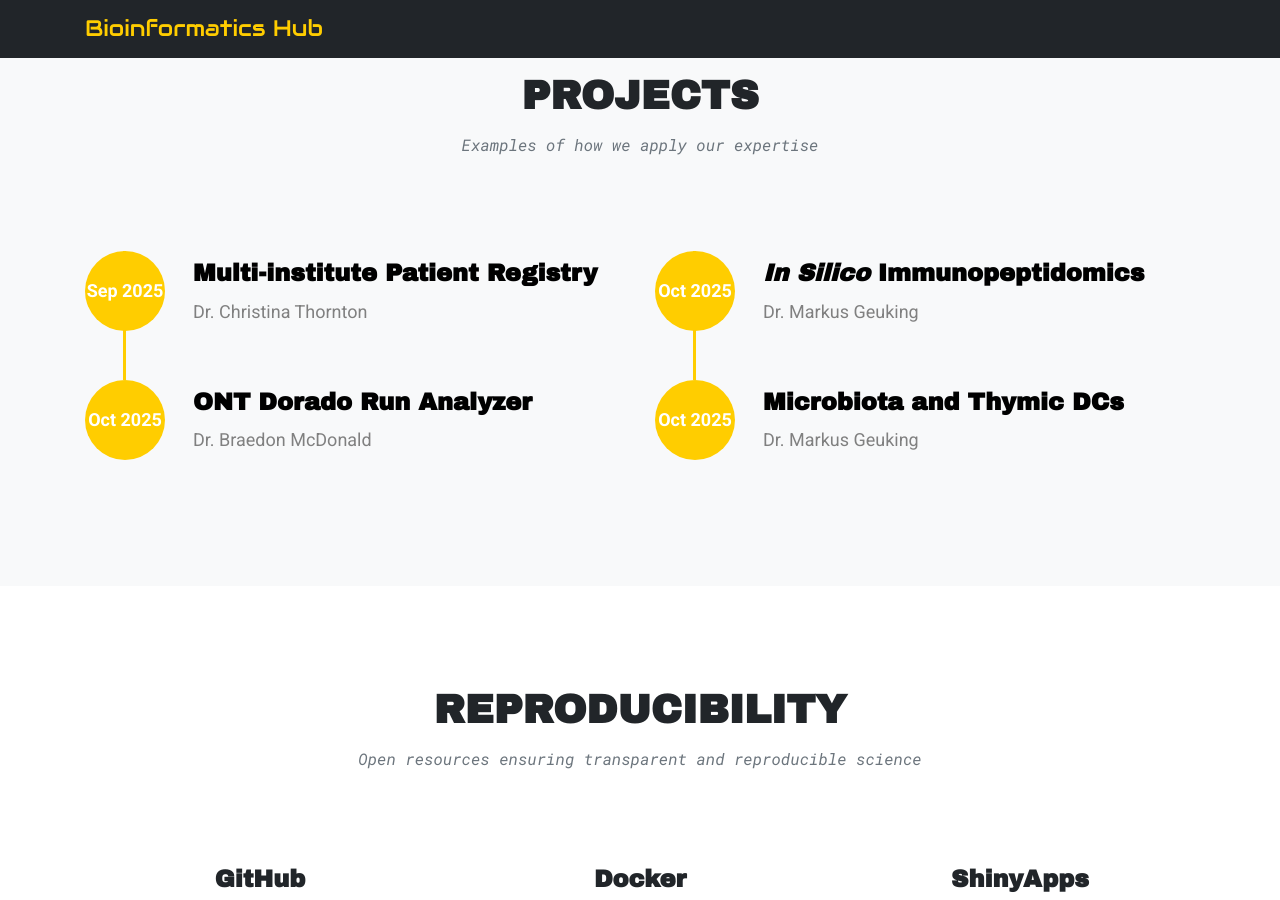
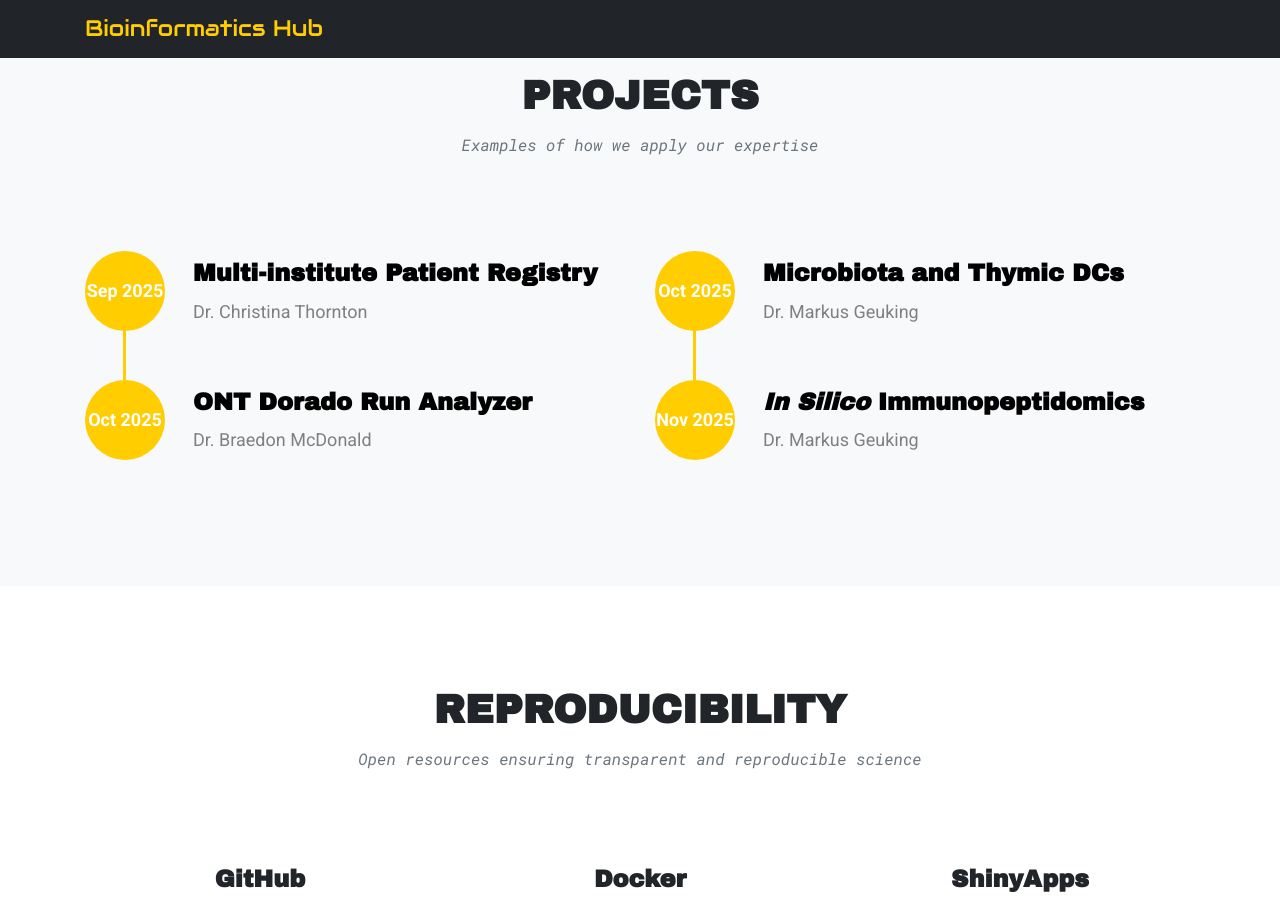
Before and after one commit to Snyder-Institute/BioinformaticsHub, a Jekyll site: the page built from index.md, in a window 1280 px wide and 900 px high, scrolled down 2238 px. Built offline with Jekyll 4.4.1, drawn with Linux system fonts in a browser that asks for light colours.

Commit message:
Updated: epitope prediction restuls

```diff
--- a/_includes/projects.html
+++ b/_includes/projects.html
@@ -37,17 +37,17 @@
 
                                         <div class="timeline-wrapper">
                                                 <div class="timeline-yr"><span>Oct 2025
-                                                        </span></div><div class="timeline-info"><a href="https://bioinformatics.ucalgary.ca/NetMHCIIpan/"
-                                                                target="_blank"><h4 class="timeline-heading"><i>In Silico</i> Immunopeptidomics
+                                                        </span></div><div class="timeline-info"><a href="https://bioinformatics.ucalgary.ca/ThymicDCs/"
+                                                                target="_blank"><h4 class="timeline-heading">Microbiota and Thymic DCs
                                                                 </h4></a><p class="timeline-subheading">Dr. Markus Geuking
                                                         </p>
                                                 </div>
                                         </div>
 
                                         <div class="timeline-wrapper">
-                                                <div class="timeline-yr"><span>Oct 2025
-                                                        </span></div><div class="timeline-info"><a href="https://bioinformatics.ucalgary.ca/ThymicDCs/"
-                                                                target="_blank"><h4 class="timeline-heading">Microbiota and Thymic DCs
+                                                <div class="timeline-yr"><span>Nov 2025
+                                                        </span></div><div class="timeline-info"><a href="https://bioinformatics.ucalgary.ca/NetMHCIIpan/"
+                                                                target="_blank"><h4 class="timeline-heading"><i>In Silico</i> Immunopeptidomics
                                                                 </h4></a><p class="timeline-subheading">Dr. Markus Geuking
                                                         </p>
                                                 </div>
```
Also changed, not shown: 1 other file.
